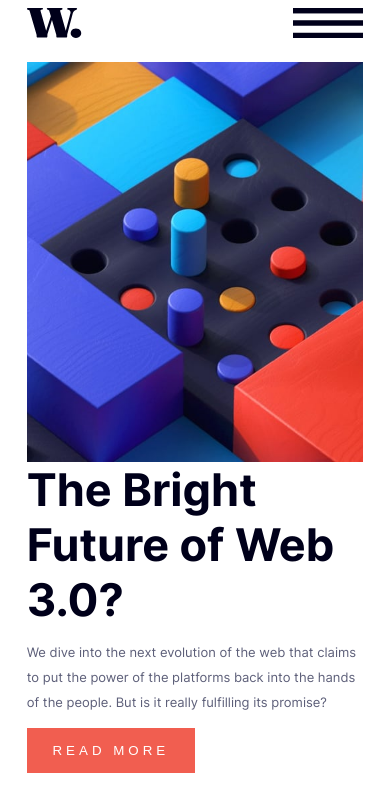
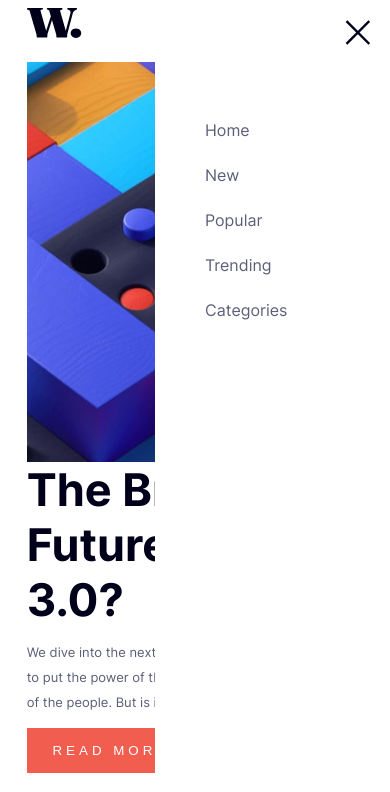
Before and after one commit to Gaspavar92/news-homepage-main, a plain HTML site: page index.html in a window 390 px wide. Both pictures are taken after a click on the element 328 px from the left and 23 px from the top of the page. Shown: the top 792 px of the page. Drawn offline with Linux system fonts and the light colour scheme.

Commit message:
Added sidebar menu functionality and adjusted styling

```diff
--- a/index.html
+++ b/index.html
@@ -29,7 +29,7 @@
     <div class="sidebar">
       <div class="sidebar-close"></div>
       <nav>
-        <ul>
+        <ul class="sidebar-nav">
           <li><a href="#">Home</a></li>
           <li><a href="#">New</a></li>
           <li><a href="#">Popular</a></li>
--- a/script.js
+++ b/script.js
@@ -0,0 +1,21 @@
+// Defining variable for sidebar elements
+
+const sidebarIcon = document.querySelector(".sidebar-icon");
+const sidebar = document.querySelector(".sidebar");
+const sidebarCloseIcon = document.querySelector(".sidebar-close");
+
+// Creating function to open sidebar
+
+const openSidebar = () => {
+    sidebar.style.display = "flex"
+}
+
+sidebarIcon.addEventListener("click", openSidebar)
+
+// Creating function to close sidebar
+
+const closeSidebar = () => {
+    sidebar.style.display = "none";
+}
+
+sidebarCloseIcon.addEventListener("click", closeSidebar)
--- a/style.css
+++ b/style.css
@@ -167,6 +167,35 @@ h4 {
 
 .sidebar {
     display: none;
+    background-color: white;
+    position: fixed;
+    height: 100vh;
+    width: 50%;
+    right: 0;
+    top: 0;
+    flex-direction: column;
+    padding: 20px;
+}
+
+.sidebar-close {
+    display: inline-block;
+    background-image: url(./assets/images/icon-menu-close.svg);
+    width: 25px;
+    height: 25px;
+    display: inline-block;
+    cursor: pointer;
+    background-repeat: no-repeat;
+    background-size: cover;
+    position: absolute;
+    right: 20px;
+}
+
+.sidebar-nav {
+    display: flex;
+    flex-direction: column;
+    margin-top: 100px;
+    gap: 25px;
+    margin-left: -10px;
 }
 
 @media (max-width: 1030px) {
@@ -237,6 +266,10 @@ h4 {
         margin-bottom: 0;
     }
 
+    .image1, .image2, .image3 {
+        width: 100%;
+    }
+
     .sidebar-icon {
         display: inline-block;
         background-image: url(./assets/images/icon-menu.svg);
@@ -247,19 +280,4 @@ h4 {
         background-repeat: no-repeat;
         background-size: cover;
     }
-
-    .sidebar-close {
-        display: inline-block;
-        background-image: url(./assets/images/icon-menu-close.svg);
-        width: 70px;
-        height: 30px;
-        display: inline-block;
-        cursor: pointer;
-        background-repeat: no-repeat;
-        background-size: cover;
-    }
-
-    .image1, .image2, .image3 {
-        width: 100%;
-    }
 }
```
